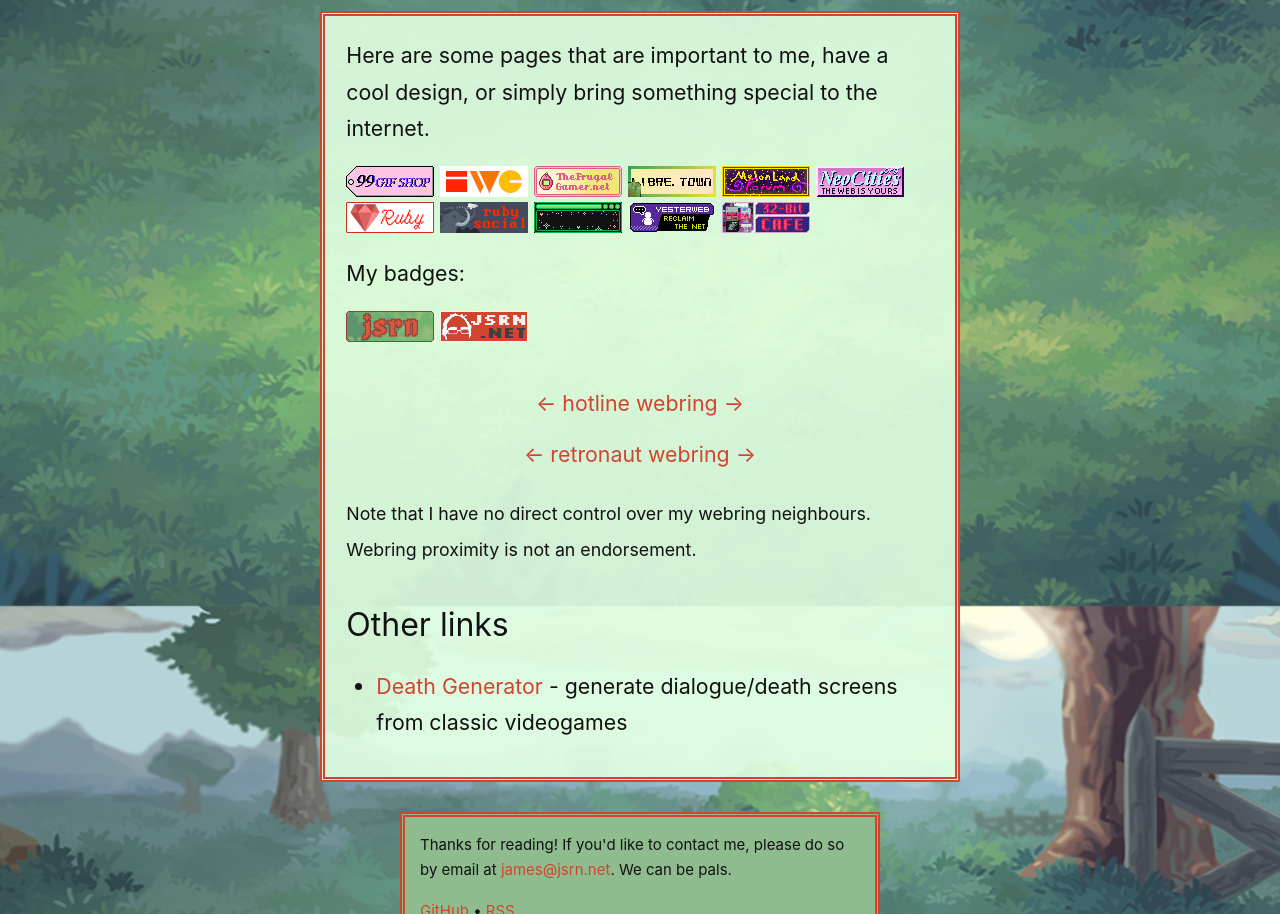
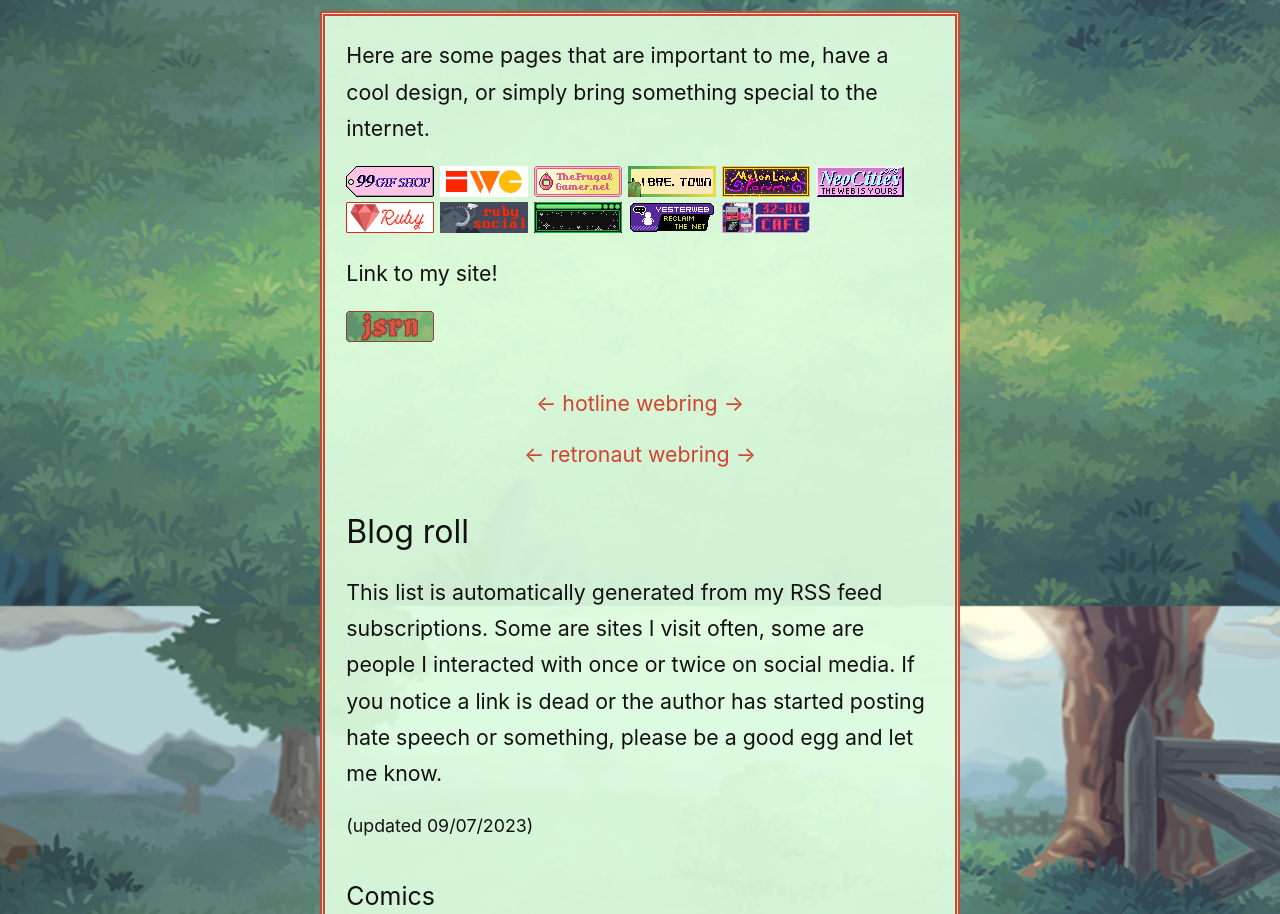
Before and after one commit to jsrn/jsrn.github.io, a Jekyll site: the page built from links.md, in a window 1280 px wide and 1400 px high, scrolled down 294 px, cut to the strip 0-914 px from the top of the window. Built offline with Jekyll 4.4.1, drawn with Linux system fonts in a browser that asks for light colours; some of the changed text lies outside the part shown.

Commit message:
update links page

```diff
--- a/links.md
+++ b/links.md
@@ -19,11 +19,10 @@
 <a href="https://32bit.cafe"><img src="/assets/images/badges/32b.gif" alt="32-bit café"></a>
 </div>
 
-<p>My badges:</p>
+<p>Link to my site!</p>
 
 <div class="badge-list">
 <a href="/"><img src="/assets/images/badges/jsrnnet.gif" alt="jsrn.net"></a>
-<a href="/"><img src="/assets/images/badge.png" alt="jsrn.net"></a>
 </div>
 
 <div class="webrings" style="margin-bottom: 1em;">
@@ -36,7 +35,117 @@
   </p>
 </div>
 
-<small style="margin-bottom: 1em;">Note that I have no direct control over my webring neighbours. Webring proximity is not an endorsement.</small>
+## Blog roll
+
+This list is automatically generated from my RSS feed subscriptions. Some are sites I visit often, some are people I interacted with once or twice on social media. If you notice a link is dead or the author has started posting hate speech or something, please be a good egg and let me know.
+
+<small>(updated 09/07/2023)</small>
+
+### Comics
+
+- [MonkeyUser](https://www.monkeyuser.com)
+- [xkcd](https://xkcd.com)
+
+### Company Engineering Blogs
+
+- [cookpad](https://sourcediving.com)
+- [Deliveroo](https://deliveroo.engineering)
+- [Etsy](http://codeascraft.com)
+- [Gusto Engineering](https://engineering.gusto.com)
+- [Medium](https://medium.engineering)
+- [Netflix](https://netflixtechblog.com)
+- [Talis](https://engineering.talis.com)
+- [The Guardian](https://www.theguardian.com)
+- [tumblr](http://engineering.tumblr.com)
+
+### Front-end / Design
+
+- [CSS-Tricks](https://css-tricks.com)
+- [House of van Schneider](https://vanschneider.com)
+- [Smashing Magazine](https://www.smashingmagazine.com)
+
+### Misc
+
+- [Accessabilly](https://accessabilly.com)
+- [Cal Newport](https://calnewport.com)
+- [Cassidy James Blaede](https://cassidyjames.com)
+- [Daring Fireball](https://daringfireball.net)
+- [Erica Sadun](https://ericasadun.com)
+- [heronebag.com](https://heronebag.com)
+- [housingsklave.at](https://housingsklave.at)
+- [Keenan Payne](http://keenanpayne.com)
+- [kottke.org](http://feeds.kottke.org)
+- [Marc Littlemore](https://www.marclittlemore.com)
+- [Melon's Thoughts](https://thoughts.melonking.net)
+- [Minutes to Midnight](https://minutestomidnight.co.uk)
+- [Oh Hello Ana](https://ohhelloana.blog)
+- [Protean Magazine](https://proteanmag.com)
+- [Qubyte Codes](https://qubyte.codes)
+- [sadgrl.online](https://sadgrl.online)
+- [sondering heights](https://buttondown.email)
+- [sondering.blog](https://sondering.blog)
+- [starbreaker.org](https://starbreaker.org)
+- [The Frugal Blog](https://www.thefrugalgamer.net)
+- [The Neglected Books Page](https://neglectedbooks.com)
+- [Uses This](https://usesthis.com)
+
+### Ruby
+
+- [Billy Ruffian](https://www.billy-ruffian.co.uk)
+- [Code with Jason](https://www.codewithjason.com)
+- [esparta.co](https://esparta.co)
+- [interblah.net](http://feeds.feedburner.com)
+- [Kevin Murphy](https://kevinjmurphy.com)
+- [Kevin Newton](https://kddnewton.com)
+- [Michiel Sikkes](https://www.michielsikkes.com)
+- [naildrivin5.com](https://naildrivin5.com)
+- [Nishiki Liu](https://nshki.com)
+- [Schneems](https://schneems.com)
+- [thoughtbot](http://feeds.feedburner.com)
+- [Tim Riley](https://timriley.info)
+
+### Tech
+
+- [A List Apart](https://alistapart.com)
+- [Accidentally in Code](https://cate.blog)
+- [Alvaro Montoro](http://alvaromontoro.com)
+- [Anil Dash](https://anildash.com)
+- [avdi.codes](http://feeds.feedburner.com)
+- [bnijenhuis](https://bnijenhuis.nl)
+- [Brad Frost](http://feeds.feedburner.com)
+- [Cheapskates Guide](https://cheapskatesguide.org)
+- [Collin Donnell](https://collindonnell.com)
+- [David Peach](https://blog.davidpeach.me)
+- [dnsmichi.at](https://dnsmichi.at)
+- [Faraaz's Blog](https://faraazahmad.github.io)
+- [furbo.org](https://furbo.org)
+- [Go Make Things](http://feeds.feedburner.com)
+- [Honest Work](https://blog.honest.work)
+- [Honeycomb](https://www.honeycomb.io)
+- [inessential](https://inessential.com)
+- [Julia Evans](https://jvns.ca)
+- [jvt.me](https://www.jvt.me)
+- [Kev Quirk](https://kevquirk.com)
+- [Know Your Team](https://blog.knowyourcompany.com)
+- [Laura Kalbag](https://laurakalbag.com)
+- [Marc Jenkins](https://marcjenkins.co.uk)
+- [Mike Perham](https://www.mikeperham.com)
+- [Paul Mucur](https://mudge.name)
+- [ppinera.es](https://ppinera.es)
+- [ReverentGeek](http://reverentgeek.com)
+- [samwho.dev](https://samwho.dev)
+- [Saturn Flyer](https://www.saturnflyer.com)
+- [Seaside Testing](https://seasidetesting.com)
+- [sfcgeorge](https://www.sfcgeorge.co.uk)
+- [Signal v. Noise](http://feeds.feedburner.com)
+- [Sonnie's Edge](https://www.sonniesedge.net)
+- [swyx.io blog](https://www.swyx.io)
+- [Tatiana Mac](https://www.tatianamac.com)
+- [Terence Eden](https://shkspr.mobi)
+- [The Code Gardener](https://the.codegardener.com)
+- [Tom Large](https://medium.com)
+- [Tyler Cipriani](https://tylercipriani.com)
+- [wasabigeek's blog](https://wasabigeek.com)
 
 ## Other links
 
```
